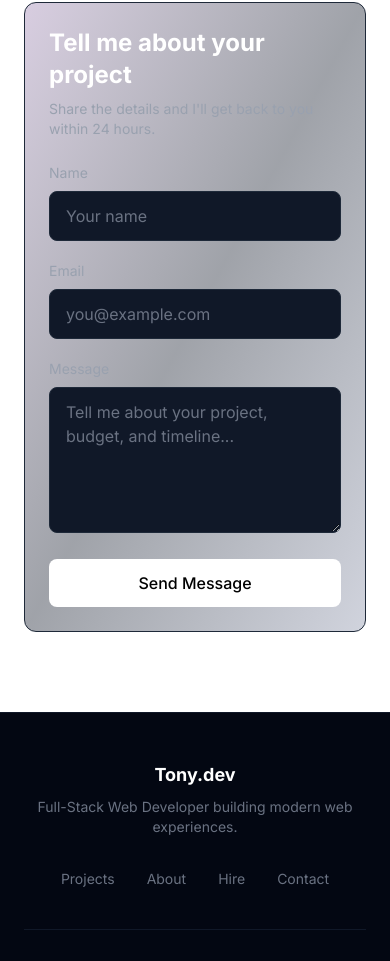
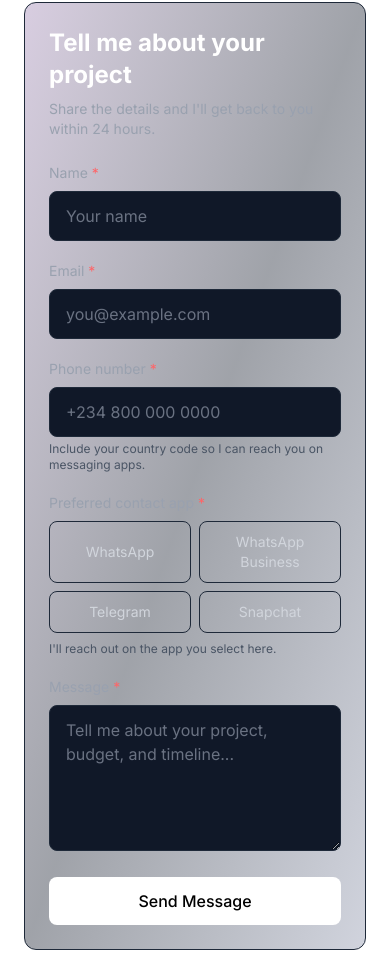
Before and after one commit to tonyynot191/my-portfolio, a Next.js app: page /hire in a window 390 px wide. Shown: the part 2068-3029 px from the top of the page. Built offline with nearby package versions, Linux system fonts and the light colour scheme; no server answers.

Commit message:
Add phone + preferred messaging app to hire form with deep links in admin

```diff
--- a/app/admin/messages/page.tsx
+++ b/app/admin/messages/page.tsx
@@ -3,6 +3,31 @@ import { createClient } from "@/lib/supabase/server";
 import { redirect } from "next/navigation";
 import { getAllMessages } from "@/lib/supabase/queries";
 import MessageActions from "./MessageActions";
+
+const APP_LABELS: Record<string, string> = {
+  whatsapp: "WhatsApp",
+  whatsapp_business: "WhatsApp Business",
+  telegram: "Telegram",
+  snapchat: "Snapchat",
+};
+
+function getAppLink(
+  app: string | null,
+  phone: string | null
+): string | null {
+  if (!app || !phone) return null;
+  const digits = phone.replace(/\D/g, "");
+  if (digits.length < 7) return null;
+
+  if (app === "whatsapp" || app === "whatsapp_business") {
+    return `https://wa.me/${digits}`;
+  }
+  if (app === "telegram") {
+    return `https://t.me/+${digits}`;
+  }
+  // Snapchat doesn't support phone-based deep links
+  return null;
+}
 
 export default async function AdminMessagesPage({
   searchParams,
@@ -48,14 +73,17 @@ export default async function AdminMessagesPage({
         )}
       </p>
 
-      {/* Filter tabs */}
       <div className="flex flex-wrap gap-2 mb-8">
         {tabs.map((tab) => {
           const active = (source ?? "") === tab.value;
           return (
             <Link
               key={tab.value}
-              href={tab.value ? `/admin/messages?source=${tab.value}` : "/admin/messages"}
+              href={
+                tab.value
+                  ? `/admin/messages?source=${tab.value}`
+                  : "/admin/messages"
+              }
               className={`text-sm px-4 py-2 rounded-lg border transition ${
                 active
                   ? "bg-white text-black border-white"
@@ -75,7 +103,9 @@ export default async function AdminMessagesPage({
         </p>
       ) : (
         <div className="space-y-3">
-          {filtered.map((message) => (
+          {filtered.map((message) => {
+            const appLink = getAppLink(message.preferredApp, message.phone);
+            return (
               <div
                 key={message.id}
                 className={`rounded-xl border p-5 ${
@@ -102,17 +132,51 @@ export default async function AdminMessagesPage({
                       >
                         {message.source === "hire" ? "Hire" : "Contact"}
                       </span>
+                      {message.preferredApp && (
+                        <span className="text-[10px] font-semibold uppercase tracking-wide px-2 py-0.5 rounded bg-blue-500/20 text-blue-300">
+                          {APP_LABELS[message.preferredApp] ??
+                            message.preferredApp}
+                        </span>
+                      )}
                     </div>
+
                     <a
                       href={`mailto:${message.email}`}
                       className="text-xs text-blue-400 hover:text-blue-300 transition"
                     >
                       {message.email}
                     </a>
+
+                    {message.phone && (
+                      <p className="text-xs text-gray-400 mt-1">
+                        Phone:{" "}
+                        <span className="text-gray-300 font-mono">
+                          {message.phone}
+                        </span>
+                        {message.preferredApp === "snapchat" && (
+                          <span className="text-gray-600 ml-2">
+                            (search on Snapchat)
+                          </span>
+                        )}
+                      </p>
+                    )}
+
                     <p className="text-xs text-gray-500 mt-1">
                       {new Date(message.createdAt).toLocaleString()}
                     </p>
                   </div>
+
+                  <div className="flex flex-wrap gap-2">
+                    {appLink && (
+                      <a
+                        href={appLink}
+                        target="_blank"
+                        rel="noopener noreferrer"
+                        className="text-sm bg-green-600/20 text-green-400 border border-green-900/50 px-3 py-1.5 rounded-lg hover:bg-green-600/30 transition whitespace-nowrap"
+                      >
+                        Message on {APP_LABELS[message.preferredApp!]}
+                      </a>
+                    )}
                     <MessageActions
                       messageId={message.id}
                       read={message.read}
@@ -120,12 +184,14 @@ export default async function AdminMessagesPage({
                       subject={`Reply to ${message.name}`}
                     />
                   </div>
+                </div>
 
                 <p className="text-gray-300 text-sm leading-relaxed whitespace-pre-wrap mt-3 pt-3 border-t border-gray-800">
                   {message.message}
                 </p>
               </div>
-          ))}
+            );
+          })}
         </div>
       )}
     </div>
--- a/app/api/contact/route.ts
+++ b/app/api/contact/route.ts
@@ -4,9 +4,14 @@ import { Resend } from "resend";
 
 const resend = new Resend(process.env.RESEND_API_KEY);
 
+const ALLOWED_APPS = ["whatsapp", "whatsapp_business", "telegram", "snapchat"];
+
 export async function POST(req: NextRequest) {
-  const { name, email, message, source } = await req.json();
+  const { name, email, message, source, phone, preferredApp } = await req.json();
 
+  const isHire = source === "hire";
+
+  // Basic validation
   if (!name || !email || !message) {
     return NextResponse.json(
       { error: "All fields are required." },
@@ -29,7 +34,25 @@ export async function POST(req: NextRequest) {
     );
   }
 
-  const sourceValue = source === "hire" ? "hire" : "contact";
+  // Hire-specific validation
+  if (isHire) {
+    if (!phone || phone.replace(/\D/g, "").length < 7) {
+      return NextResponse.json(
+        { error: "A valid phone number is required." },
+        { status: 400 }
+      );
+    }
+    if (!preferredApp || !ALLOWED_APPS.includes(preferredApp)) {
+      return NextResponse.json(
+        { error: "Please select a preferred contact app." },
+        { status: 400 }
+      );
+    }
+  }
+
+  const sourceValue = isHire ? "hire" : "contact";
+  const phoneValue = isHire ? phone.trim() : null;
+  const appValue = isHire ? preferredApp : null;
 
   const supabase = await createClient();
   const { error: dbError } = await supabase.from("contact_messages").insert({
@@ -37,13 +60,23 @@ export async function POST(req: NextRequest) {
     email: email.trim().toLowerCase(),
     message: message.trim(),
     source: sourceValue,
+    phone: phoneValue,
+    preferred_app: appValue,
   });
 
   if (dbError) {
     console.error("DB insert failed:", dbError);
   }
 
-  const subjectPrefix = sourceValue === "hire" ? "[HIRE] " : "";
+  // Human-readable app name for the email
+  const appLabel: Record<string, string> = {
+    whatsapp: "WhatsApp",
+    whatsapp_business: "WhatsApp Business",
+    telegram: "Telegram",
+    snapchat: "Snapchat",
+  };
+
+  const subjectPrefix = isHire ? "[HIRE] " : "";
 
   try {
     await resend.emails.send({
@@ -53,8 +86,14 @@ export async function POST(req: NextRequest) {
       subject: `${subjectPrefix}New message from ${name}`,
       html: `
         <div style="font-family: sans-serif; max-width: 600px;">
-          <h2 style="color: #111;">New ${sourceValue === "hire" ? "Hire" : "Contact"} Form Submission</h2>
+          <h2 style="color: #111;">New ${isHire ? "Hire" : "Contact"} Form Submission</h2>
           <p><strong>From:</strong> ${name} &lt;${email}&gt;</p>
+          ${
+            isHire && phone
+              ? `<p><strong>Phone:</strong> ${phone}</p>
+                 <p><strong>Preferred contact:</strong> ${appLabel[appValue!] ?? appValue}</p>`
+              : ""
+          }
           <hr style="border: none; border-top: 1px solid #eee;" />
           <p style="white-space: pre-wrap; line-height: 1.6;">${message.replace(
             /\n/g,
--- a/components/contact/ContactForm.tsx
+++ b/components/contact/ContactForm.tsx
@@ -1,14 +1,27 @@
 "use client";
 
 import { useState } from "react";
+
+const APPS = [
+  { value: "whatsapp", label: "WhatsApp" },
+  { value: "whatsapp_business", label: "WhatsApp Business" },
+  { value: "telegram", label: "Telegram" },
+  { value: "snapchat", label: "Snapchat" },
+] as const;
+
+type AppValue = (typeof APPS)[number]["value"];
 
 export default function ContactForm({
   source = "contact",
 }: {
   source?: "contact" | "hire";
 }) {
+  const isHire = source === "hire";
+
   const [name, setName] = useState("");
   const [email, setEmail] = useState("");
+  const [phone, setPhone] = useState("");
+  const [preferredApp, setPreferredApp] = useState<AppValue | "">("");
   const [message, setMessage] = useState("");
   const [status, setStatus] = useState<
     "idle" | "loading" | "sent" | "error"
@@ -20,11 +33,32 @@ export default function ContactForm({
     setStatus("loading");
     setErrorMessage("");
 
+    // Hire-specific client validation
+    if (isHire) {
+      if (phone.replace(/\D/g, "").length < 7) {
+        setErrorMessage("Please enter a valid phone number.");
+        setStatus("error");
+        return;
+      }
+      if (!preferredApp) {
+        setErrorMessage("Please select your preferred contact app.");
+        setStatus("error");
+        return;
+      }
+    }
+
     try {
       const res = await fetch("/api/contact", {
         method: "POST",
         headers: { "Content-Type": "application/json" },
-        body: JSON.stringify({ name, email, message, source }),
+        body: JSON.stringify({
+          name,
+          email,
+          message,
+          source,
+          phone: isHire ? phone : undefined,
+          preferredApp: isHire ? preferredApp : undefined,
+        }),
       });
 
       const data = await res.json();
@@ -38,6 +72,8 @@ export default function ContactForm({
       setStatus("sent");
       setName("");
       setEmail("");
+      setPhone("");
+      setPreferredApp("");
       setMessage("");
     } catch {
       setErrorMessage("Network error. Please try again.");
@@ -59,7 +95,9 @@ export default function ContactForm({
   return (
     <form onSubmit={handleSubmit} className="space-y-5">
       <div>
-        <label className="block text-sm text-gray-400 mb-2">Name</label>
+        <label className="block text-sm text-gray-400 mb-2">
+          Name <span className="text-red-400">*</span>
+        </label>
         <input
           type="text"
           required
@@ -69,8 +107,11 @@ export default function ContactForm({
           className="w-full rounded-lg bg-gray-900 border border-gray-800 px-4 py-3 text-white placeholder-gray-500 focus:outline-none focus:border-gray-600"
         />
       </div>
+
       <div>
-        <label className="block text-sm text-gray-400 mb-2">Email</label>
+        <label className="block text-sm text-gray-400 mb-2">
+          Email <span className="text-red-400">*</span>
+        </label>
         <input
           type="email"
           required
@@ -80,15 +121,67 @@ export default function ContactForm({
           className="w-full rounded-lg bg-gray-900 border border-gray-800 px-4 py-3 text-white placeholder-gray-500 focus:outline-none focus:border-gray-600"
         />
       </div>
+
+      {isHire && (
+        <>
+          <div>
+            <label className="block text-sm text-gray-400 mb-2">
+              Phone number <span className="text-red-400">*</span>
+            </label>
+            <input
+              type="tel"
+              required
+              value={phone}
+              onChange={(e) => setPhone(e.target.value)}
+              placeholder="+234 800 000 0000"
+              className="w-full rounded-lg bg-gray-900 border border-gray-800 px-4 py-3 text-white placeholder-gray-500 focus:outline-none focus:border-gray-600"
+            />
+            <p className="text-xs text-gray-600 mt-1">
+              Include your country code so I can reach you on messaging apps.
+            </p>
+          </div>
+
+          <div>
+            <label className="block text-sm text-gray-400 mb-2">
+              Preferred contact app <span className="text-red-400">*</span>
+            </label>
+            <div className="grid grid-cols-2 gap-2">
+              {APPS.map((app) => {
+                const active = preferredApp === app.value;
+                return (
+                  <button
+                    key={app.value}
+                    type="button"
+                    onClick={() => setPreferredApp(app.value)}
+                    className={`text-sm px-4 py-2.5 rounded-lg border transition text-center ${
+                      active
+                        ? "bg-white text-black border-white font-medium"
+                        : "border-gray-800 text-gray-300 hover:border-gray-600"
+                    }`}
+                  >
+                    {app.label}
+                  </button>
+                );
+              })}
+            </div>
+            <p className="text-xs text-gray-600 mt-2">
+              I&apos;ll reach out on the app you select here.
+            </p>
+          </div>
+        </>
+      )}
+
       <div>
-        <label className="block text-sm text-gray-400 mb-2">Message</label>
+        <label className="block text-sm text-gray-400 mb-2">
+          Message <span className="text-red-400">*</span>
+        </label>
         <textarea
           required
           rows={5}
           value={message}
           onChange={(e) => setMessage(e.target.value)}
           placeholder={
-            source === "hire"
+            isHire
               ? "Tell me about your project, budget, and timeline..."
               : "Tell me about your project..."
           }
--- a/lib/supabase/queries.ts
+++ b/lib/supabase/queries.ts
@@ -183,6 +183,8 @@ export type ContactMessage = {
   email: string;
   message: string;
   source: string;
+  phone: string | null;
+  preferredApp: string | null;
   read: boolean;
   createdAt: string;
 };
@@ -202,6 +204,8 @@ export async function getAllMessages(): Promise<ContactMessage[]> {
     email: row.email,
     message: row.message,
     source: row.source ?? "contact",
+    phone: row.phone ?? null,
+    preferredApp: row.preferred_app ?? null,
     read: row.read,
     createdAt: row.created_at,
   }));
```
Lines whose indentation alone changed are shown as unchanged.
